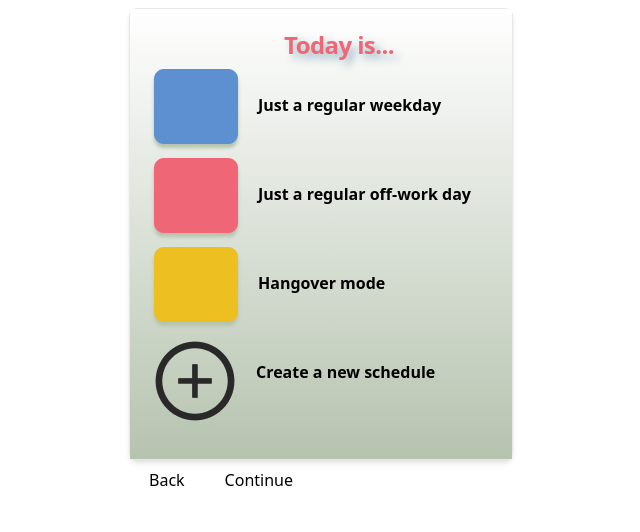
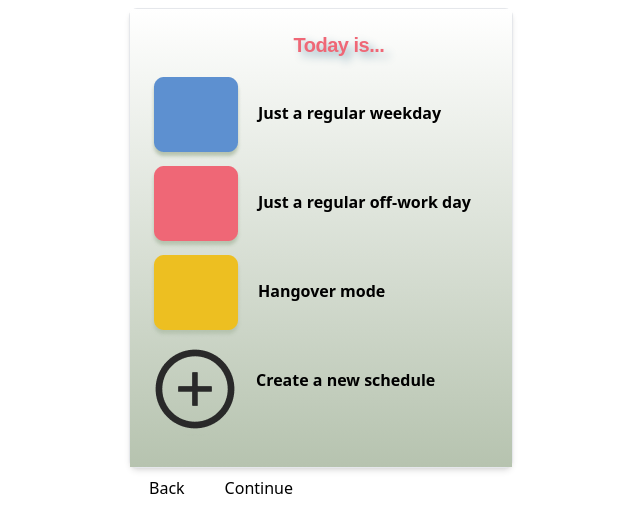
Before and after one commit to Zap-Boom/Junction2022, a React (Create React App) app in the folder frontend/: page / in a window 1280 px wide. Shown: the top 532 px of the page, without its empty margins (175-815 px from the left). Built offline with nearby package versions, Linux system fonts and the light colour scheme; no server answers.

Commit message:
New h1 font

```diff
--- a/frontend/src/styles/global.css
+++ b/frontend/src/styles/global.css
@@ -1,11 +1,15 @@
 @tailwind base;
 @tailwind components;
 @tailwind utilities;
+@import url("https://fonts.cdnfonts.com/css/press-start-2p");
 
 h1 {
   color: #ef6776 !important;
   filter: drop-shadow(5px 5px 4px #93b1be);
   text-align: center;
+  font-family: "Press Start 2P", sans-serif;
+  font-size: 20px !important;
+  margin-bottom: 16px !important;
 }
 
 .frontPageContainer {
```
